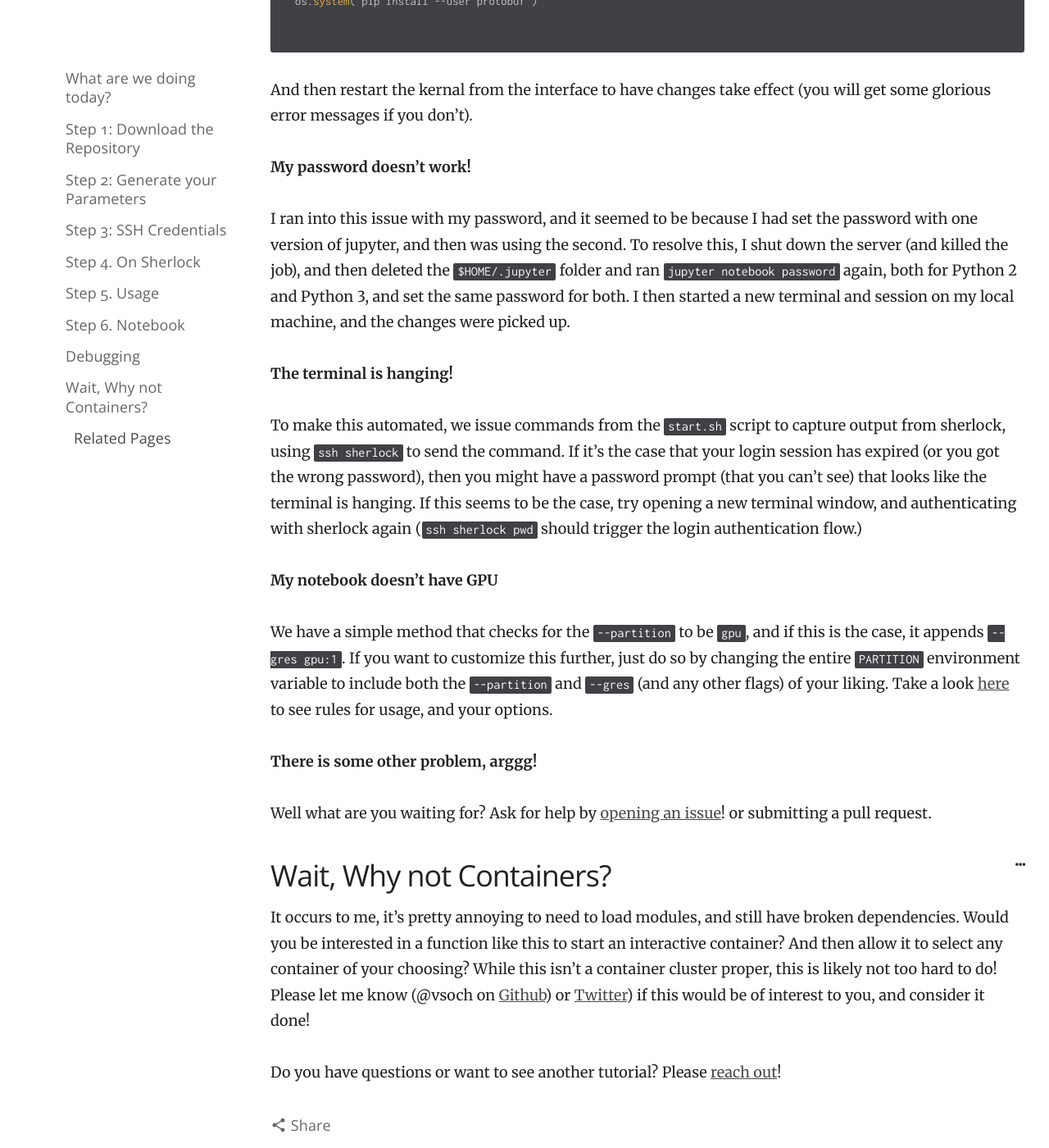
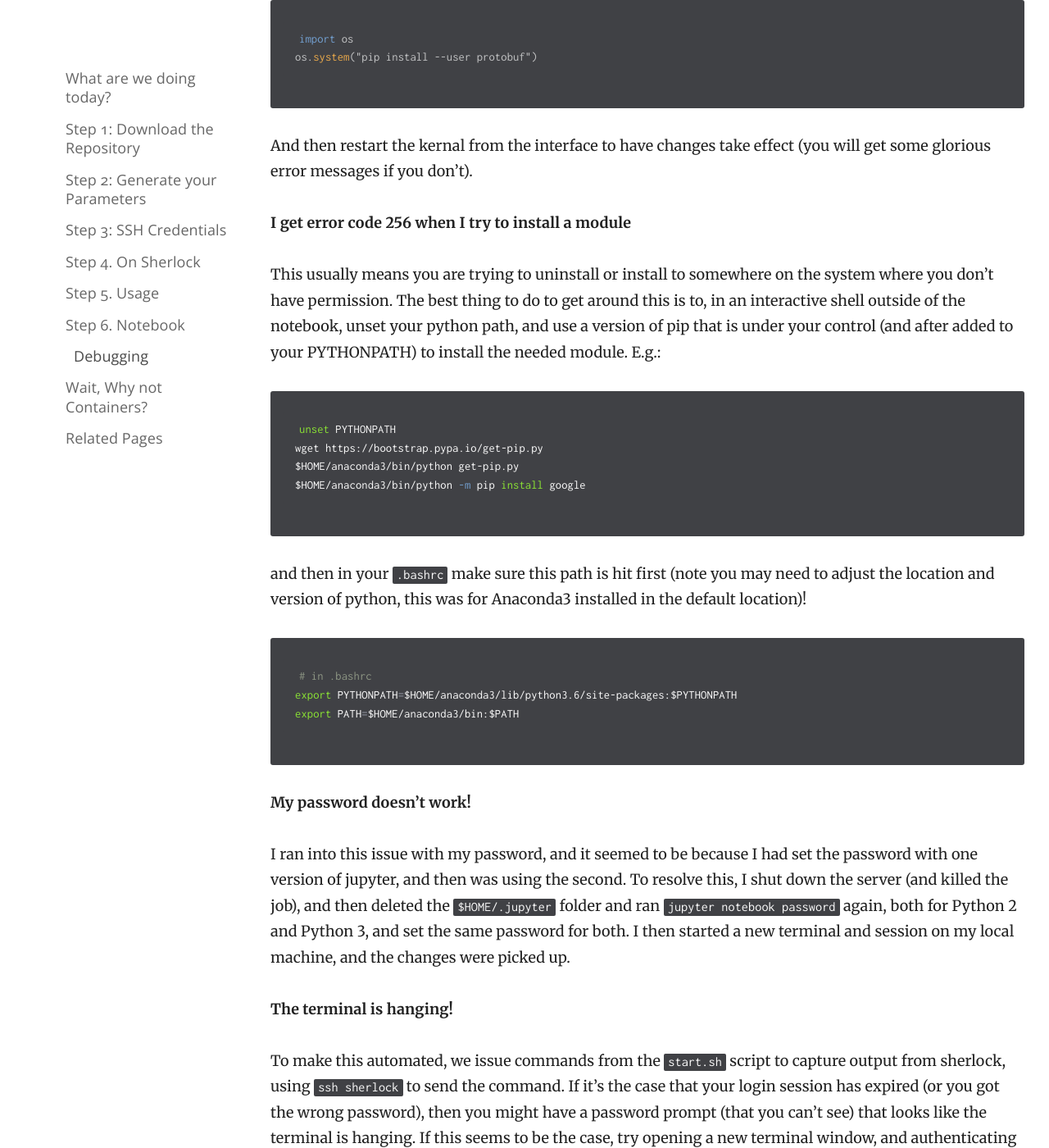
Before and after one commit to vsoch/lessons, a Jekyll site: the page built from _posts/hpc/2018-07-19-jupyter-tensorflow.md, in a window 1280 px wide and 1400 px high, scrolled down 7917 px. Shown: the whole window at 82% size. Built offline with Jekyll 4.4.1, drawn with Linux system fonts in a browser that asks for light colours; nearby versions of some CDN libraries; a script that is not in the unit is left out; comment, search, counter and statistics services are not loaded; some of the changed text lies outside the part shown.

Commit message:
updating lesson

````diff
--- a/_posts/hpc/2018-07-19-jupyter-tensorflow.md
+++ b/_posts/hpc/2018-07-19-jupyter-tensorflow.md
@@ -147,12 +147,15 @@
 jupyter notebook password
 ```
 
-Also make sure you have protobuf installed. I didn't (although I had expected it would have
-come with the tensorflow module... open a ticket if you agree!)
+Also make sure you have google and protobuf installed. The Python2 scripts loads
+protobuf as a module, but I did this anyway just in case.
 
 ```bash
 $ pip install protobuf --user
 $ pip3 install protobuf --user
+
+$ pip install google --user
+$ pip3 install google --user
 ```
 
 ## Step 5. Usage
@@ -261,6 +264,29 @@
 And then restart the kernal from the interface to have changes take effect (you will
 get some glorious error messages if you don't).
 
+**I get error code 256 when I try to install a module**
+
+This usually means you are trying to uninstall or install to somewhere on the system where you don't
+have permission. The best thing to do to get around this is to, in an interactive shell outside
+of the notebook, unset your python path, and use a version of pip that is under your control (and
+after added to your PYTHONPATH) to install the needed module. E.g.:
+
+```bash
+unset PYTHONPATH
+wget https://bootstrap.pypa.io/get-pip.py
+$HOME/anaconda3/bin/python get-pip.py
+$HOME/anaconda3/bin/python -m pip install google
+```
+
+and then in your `.bashrc` make sure this path is hit first (note you may need to adjust the location
+and version of python, this was for Anaconda3 installed in the default location)!
+
+```bash
+# in .bashrc
+export PYTHONPATH=$HOME/anaconda3/lib/python3.6/site-packages:$PYTHONPATH
+export PATH=$HOME/anaconda3/bin:$PATH
+```
+
 **My password doesn't work!**
 
 I ran into this issue with my password, and it seemed to be because I had set the password
````
